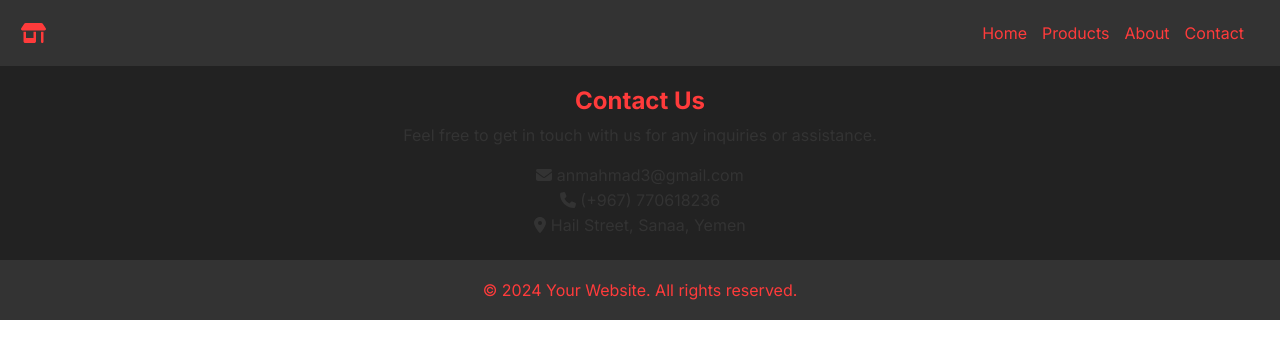
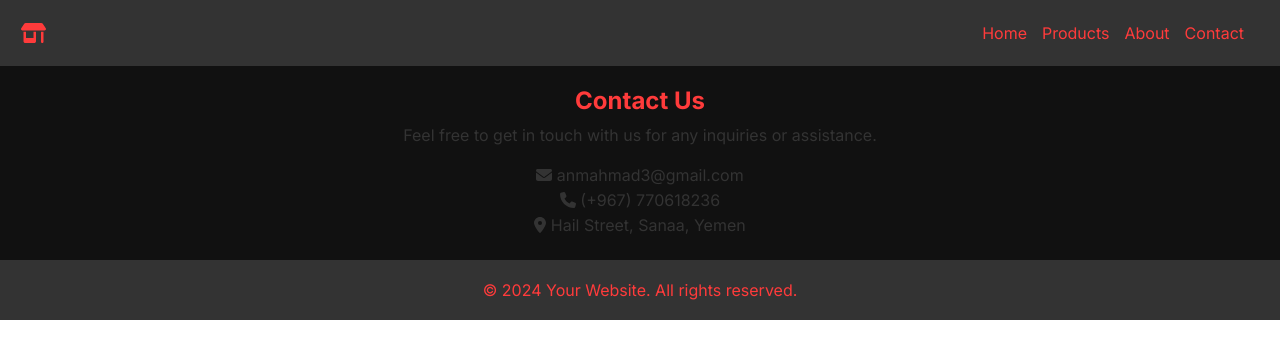
Before and after one commit to Anm-7/products_store, a Next.js app: page /Contact in a window 1280 px wide. Shown: the top 358 px of the page. Built offline with nearby package versions, Linux system fonts and the light colour scheme.

Commit message:
Update Contact.css

```diff
--- a/src/app/Contact/Contact.css
+++ b/src/app/Contact/Contact.css
@@ -1,5 +1,5 @@
 .contact {
-    background-color:#222;
+    background-color:#111;
     padding: 20px;
     text-align: center;
     /* margin-top: 30px; */
```
